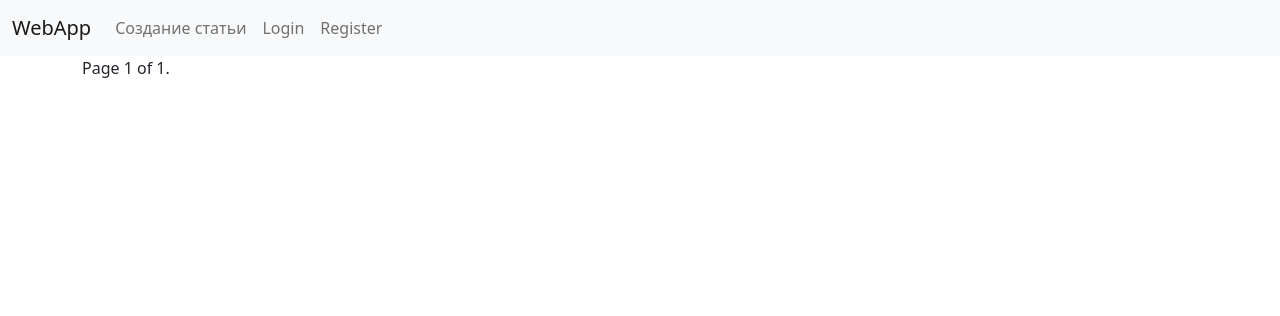
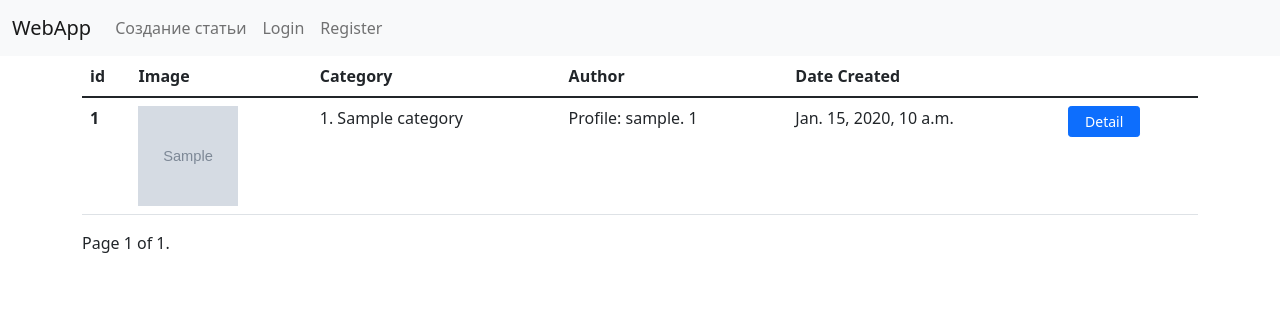
Before and after one commit to Nooruzbai/finalexam, a Django app: page / in a window 1280 px wide. Shown: the top 316 px of the page. Run offline with Django 4.2, Linux system fonts and the light colour scheme; tables that the repository leaves empty hold one stand-in row (values such as "Sample post"); grey boxes marked "Sample" are stand-in pictures; some libraries are stand-ins or nearby versions.

Commit message:
Added AdvertisemenDetailView

```diff
--- a/source/webapp/forms.py
+++ b/source/webapp/forms.py
@@ -6,7 +6,4 @@ from webapp.models import Advertisement
 class AdvertisementForm(forms.ModelForm):
     class Meta:
         model = Advertisement
-        fields = ("headline", "image", "description", "status", )
-        widgets = {
-            'status': forms.CheckboxSelectMultiple
-        }
+        fields = ("headline", "image", "description", "category",)
--- a/source/webapp/models.py
+++ b/source/webapp/models.py
@@ -6,7 +6,7 @@ CHOICES = [('to_moderate', 'To Moderate'), ('published', 'Published'), ('cancele
 
 
 class Advertisement(models.Model):
-    category = models.CharField(max_length=100, null=False, blank=False, verbose_name="Category")
+    category = models.ForeignKey('webapp.Category', null=False, blank=False, on_delete=models.CASCADE, related_name="advertisements", verbose_name="Category")
     image = models.ImageField(upload_to="images/", null=False, blank=False, verbose_name="Image")
     headline = models.CharField(max_length=100, null=False, blank=False, verbose_name="Headline")
     description = models.TextField(max_length=100, null=True, blank=False, verbose_name="Description")
@@ -28,7 +28,6 @@ class Advertisement(models.Model):
 
 class Category(models.Model):
     name = models.CharField(max_length=100, null=False, blank=False, verbose_name="Name")
-    advertisement = models.ForeignKey('webapp.Advertisement', null=False, blank=False, on_delete=models.CASCADE, related_name="categories", verbose_name="Advertisement")
 
     def __str__(self):
         return f"{self.pk}. {self.name}"
--- a/source/webapp/templates/create.html
+++ b/source/webapp/templates/create.html
@@ -4,7 +4,7 @@
 {% block nav %}{% endblock %}
 {% block content %}
     <h1>Create Article</h1>
-    <form method="post">
+    <form method="post" enctype="multipart/form-data">
         {% include "partial/form.html" with button_text="Создать" %}
     </form>
 
--- a/source/webapp/templates/index.html
+++ b/source/webapp/templates/index.html
@@ -1,7 +1,40 @@
 {% extends 'base.html' %}
 {% block content %}
 
+    <table class="table">
+        <thead>
+        <tr>
+            <th scope="col">id</th>
+            <th scope="col">Image</th>
+            <th scope="col">Category</th>
+            <th scope="col">Author</th>
+            <th scope="col">Date Created</th>
+        </tr>
+        </thead>
+        <tbody>
+        {% for ad in advertisments %}
+            <tr>
+            <th scope="row">{{ ad.pk }}</th>
 
+            {% if ad.image %}
+                <td><img class="image" src="{{ ad.image.url }}" height="100" width="100" alt="ad image">
+                </td>
+            {% else %}
+                <td><img class="image" height="100" width="100"
+                         src="https://pbs.twimg.com/profile_images/496102814880239616/IDgM95XQ_400x400.png"
+                         alt="Block Image"></td>
+
+            {% endif %}
+
+
+            <td>{{ ad.category }}</td>
+            <td>{{ ad.author }}</td>
+            <td>{{ ad.date_created }}</td>
+            <td><a class="btn btn-primary btn-sm ps-3 pe-3"
+                   href="{% url "webapp:advertisement_detail" ad.pk %}">Detail</a></td>
+
+        {% endfor %}
+    </table>
 
 
 
--- a/source/webapp/urls.py
+++ b/source/webapp/urls.py
@@ -1,10 +1,12 @@
 from django.urls import path
 
-from webapp.views import AdvertisementListView, AdvertisementCreateView
+from webapp.views import AdvertisementListView, AdvertisementCreateView, AdvertisementDetailView
 
 app_name = 'webapp'
 
 urlpatterns = [
     path('', AdvertisementListView.as_view(), name='webapp_list'),
     path('advertisement/create/', AdvertisementCreateView.as_view(), name="advertisement_create"),
+    path('advertisement/<int:pk>/detail', AdvertisementDetailView.as_view(), name="advertisement_detail"),
+
 ]
--- a/source/webapp/views.py
+++ b/source/webapp/views.py
@@ -1,6 +1,7 @@
 from django.contrib.auth import get_user_model
 from django.contrib.auth.mixins import PermissionRequiredMixin
-from django.views.generic import ListView, CreateView
+from django.urls import reverse, reverse_lazy
+from django.views.generic import ListView, CreateView, DetailView
 
 from webapp.forms import AdvertisementForm
 from webapp.models import Advertisement
@@ -23,7 +24,14 @@ class AdvertisementCreateView(CreateView):
     form_class = AdvertisementForm
     template_name = "create.html"
     permission_required = "webapp.add_article"
+    success_url = reverse_lazy('webapp:webapp_list')
 
     def form_valid(self, form):
-        form.instance.author = self.request.user
+        form.instance.author = self.request.user.profile
         return super().form_valid(form)
+
+
+class AdvertisementDetailView(DetailView):
+    template_name = 'detail.html'
+    model = Advertisement
+    context_object_name = 'advertisement'
```
Also changed, not shown: source/webapp/templates/detail.html (added, +35 -0 lines), source/webapp/migrations/0001_initial.py, source/webapp/migrations/0002_alter_advertisement_category.py (added).
